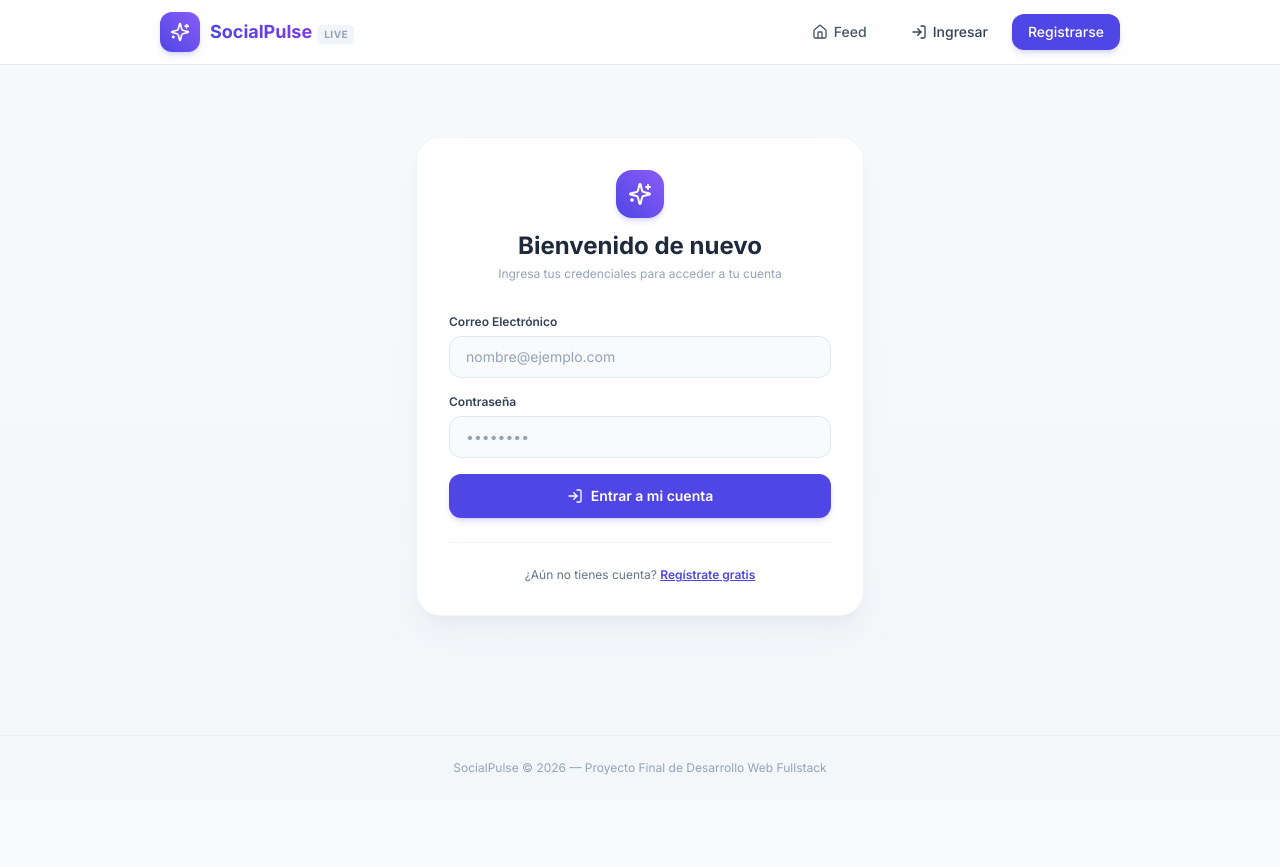
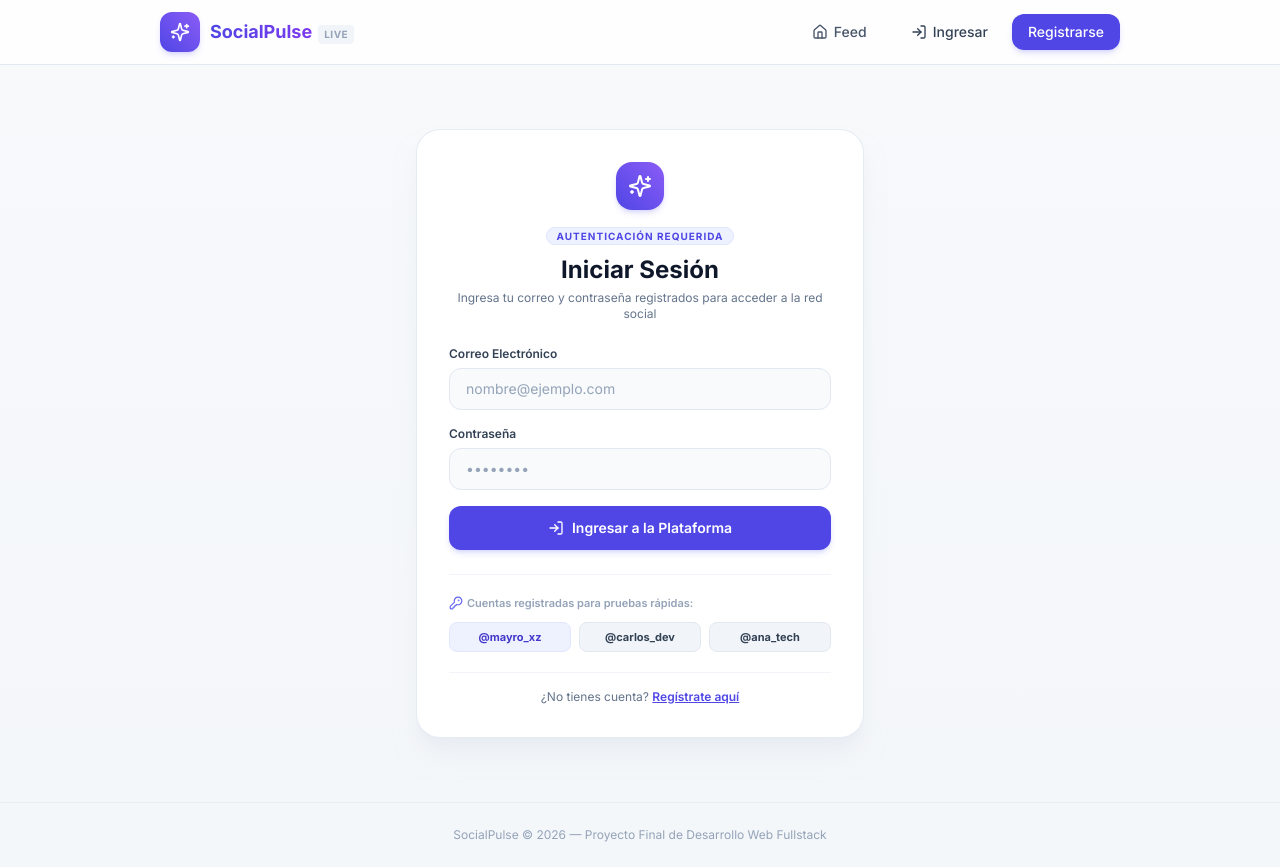
Before and after one commit to MayroGamerosXZ/Proyecto-Final-Red-Social, a Next.js app in the folder frontend/: page /login in a window 1280 px wide. Before the commit the page ends 800 px from the top, so only its background shows below. Built offline with nearby package versions, Linux system fonts and the light colour scheme; no server answers.

Commit message:
feat: solicitar login al ingresar al inicio y proteccion de rutas

```diff
--- a/frontend/src/app/(auth)/login/page.tsx
+++ b/frontend/src/app/(auth)/login/page.tsx
@@ -1,60 +1,82 @@
 'use client';
 
-import React, { useState } from 'react';
+import React, { useState, useEffect } from 'react';
 import Link from 'next/link';
 import { useRouter } from 'next/navigation';
 import { useAuth } from '../../../context/AuthContext';
-import { LogIn, Sparkles, AlertCircle } from 'lucide-react';
+import { LogIn, Sparkles, AlertCircle, ShieldCheck, KeyRound } from 'lucide-react';
 
 export default function LoginPage() {
   const router = useRouter();
-  const { login } = useAuth();
+  const { login, isAuthenticated, isLoading } = useAuth();
 
   const [email, setEmail] = useState('');
   const [password, setPassword] = useState('');
   const [error, setError] = useState('');
   const [loading, setLoading] = useState(false);
 
+  // Si ya tiene sesión activa, redirigir al feed
+  useEffect(() => {
+    if (!isLoading && isAuthenticated) {
+      router.replace('/');
+    }
+  }, [isLoading, isAuthenticated, router]);
+
   const handleSubmit = async (e: React.FormEvent) => {
     e.preventDefault();
     if (!email || !password) {
-      setError('Por favor complete todos los campos');
+      setError('Por favor ingresa tu correo y contraseña registrados');
       return;
     }
 
     try {
       setLoading(true);
       setError('');
-      await login(email, password);
-      router.push('/');
+      await login(email.trim(), password);
+      router.replace('/');
     } catch (err: any) {
-      setError(err.message || 'Error al iniciar sesión');
+      setError(err.message || 'Credenciales inválidas. Verifica tu correo y contraseña.');
     } finally {
       setLoading(false);
     }
   };
 
+  const handleQuickFill = (userEmail: string, userPass: string) => {
+    setEmail(userEmail);
+    setPassword(userPass);
+    setError('');
+  };
+
   return (
-    <div className="max-w-md mx-auto my-12">
-      <div className="bg-white rounded-3xl p-8 border border-slate-100 shadow-xl shadow-slate-200/50">
-        <div className="text-center mb-8">
+    <div className="max-w-md mx-auto my-6 sm:my-10 animate-in fade-in duration-200">
+      <div className="bg-white rounded-3xl p-6 sm:p-8 border border-slate-200/80 shadow-xl shadow-slate-200/50">
+        {/* Encabezado */}
+        <div className="text-center mb-6">
           <div className="w-12 h-12 rounded-2xl bg-gradient-to-tr from-indigo-600 to-violet-500 flex items-center justify-center text-white mx-auto mb-3 shadow-md shadow-indigo-500/20">
             <Sparkles className="w-6 h-6" />
           </div>
-          <h1 className="text-2xl font-bold text-slate-800">Bienvenido de nuevo</h1>
-          <p className="text-xs text-slate-400 mt-1">Ingresa tus credenciales para acceder a tu cuenta</p>
+          <span className="text-[10px] uppercase font-bold tracking-widest text-indigo-600 bg-indigo-50 px-2.5 py-0.5 rounded-full border border-indigo-100">
+            Autenticación Requerida
+          </span>
+          <h1 className="text-2xl font-bold text-slate-900 mt-2">Iniciar Sesión</h1>
+          <p className="text-xs text-slate-500 mt-1">
+            Ingresa tu correo y contraseña registrados para acceder a la red social
+          </p>
         </div>
 
         {error && (
-          <div className="mb-5 p-3 rounded-xl bg-red-50 border border-red-100 flex items-center space-x-2 text-xs text-red-600 font-medium">
+          <div className="mb-5 p-3 rounded-xl bg-red-50 border border-red-100 flex items-center space-x-2 text-xs text-red-600 font-medium animate-shake">
             <AlertCircle className="w-4 h-4 flex-shrink-0" />
             <span>{error}</span>
           </div>
         )}
 
+        {/* Formulario */}
         <form onSubmit={handleSubmit} className="space-y-4">
           <div>
-            <label className="block text-xs font-semibold text-slate-700 mb-1.5">Correo Electrónico</label>
+            <label className="block text-xs font-semibold text-slate-700 mb-1.5">
+              Correo Electrónico
+            </label>
             <input
               type="email"
               value={email}
@@ -66,7 +88,9 @@ export default function LoginPage() {
           </div>
 
           <div>
-            <label className="block text-xs font-semibold text-slate-700 mb-1.5">Contraseña</label>
+            <label className="block text-xs font-semibold text-slate-700 mb-1.5">
+              Contraseña
+            </label>
             <input
               type="password"
               value={password}
@@ -80,18 +104,50 @@ export default function LoginPage() {
           <button
             type="submit"
             disabled={loading}
-            className="w-full mt-2 flex items-center justify-center space-x-2 py-3 px-4 rounded-xl text-sm font-semibold text-white bg-indigo-600 hover:bg-indigo-700 disabled:opacity-50 transition-all shadow-md shadow-indigo-500/20"
+            className="w-full mt-2 flex items-center justify-center space-x-2 py-3 px-4 rounded-xl text-sm font-semibold text-white bg-indigo-600 hover:bg-indigo-700 disabled:opacity-50 transition-all shadow-md shadow-indigo-500/20 hover:shadow-lg"
           >
             <LogIn className="w-4 h-4" />
-            <span>{loading ? 'Iniciando sesión...' : 'Entrar a mi cuenta'}</span>
+            <span>{loading ? 'Validando credenciales...' : 'Ingresar a la Plataforma'}</span>
           </button>
         </form>
 
-        <div className="mt-6 pt-6 border-t border-slate-100 text-center">
+        {/* Accesos Rápidos de Prueba para el Evaluador */}
+        <div className="mt-6 pt-5 border-t border-slate-100">
+          <p className="text-[11px] font-semibold text-slate-400 mb-2.5 flex items-center gap-1">
+            <KeyRound className="w-3.5 h-3.5 text-indigo-500" />
+            Cuentas registradas para pruebas rápidas:
+          </p>
+          <div className="grid grid-cols-3 gap-2">
+            <button
+              type="button"
+              onClick={() => handleQuickFill('mayro@example.com', 'Password123!')}
+              className="px-2 py-1.5 bg-indigo-50 hover:bg-indigo-100 text-indigo-700 rounded-lg text-[11px] font-bold border border-indigo-100 transition-colors text-center"
+            >
+              @mayro_xz
+            </button>
+            <button
+              type="button"
+              onClick={() => handleQuickFill('carlos@example.com', 'Password123!')}
+              className="px-2 py-1.5 bg-slate-100 hover:bg-slate-200 text-slate-700 rounded-lg text-[11px] font-bold border border-slate-200 transition-colors text-center"
+            >
+              @carlos_dev
+            </button>
+            <button
+              type="button"
+              onClick={() => handleQuickFill('ana@example.com', 'Password123!')}
+              className="px-2 py-1.5 bg-slate-100 hover:bg-slate-200 text-slate-700 rounded-lg text-[11px] font-bold border border-slate-200 transition-colors text-center"
+            >
+              @ana_tech
+            </button>
+          </div>
+        </div>
+
+        {/* Enlace a Registro */}
+        <div className="mt-5 pt-4 border-t border-slate-100 text-center">
           <p className="text-xs text-slate-500">
-            ¿Aún no tienes cuenta?{' '}
+            ¿No tienes cuenta?{' '}
             <Link href="/register" className="font-semibold text-indigo-600 hover:text-indigo-700 underline">
-              Regístrate gratis
+              Regístrate aquí
             </Link>
           </p>
         </div>
--- a/frontend/src/app/(auth)/register/page.tsx
+++ b/frontend/src/app/(auth)/register/page.tsx
@@ -8,7 +8,7 @@ import { UserPlus, Sparkles, AlertCircle } from 'lucide-react';
 
 export default function RegisterPage() {
   const router = useRouter();
-  const { register } = useAuth();
+  const { register, isAuthenticated, isLoading } = useAuth();
 
   const [username, setUsername] = useState('');
   const [email, setEmail] = useState('');
@@ -17,6 +17,13 @@ export default function RegisterPage() {
   const [bio, setBio] = useState('');
   const [error, setError] = useState('');
   const [loading, setLoading] = useState(false);
+
+  // Si ya tiene sesión activa, redirigir al feed
+  React.useEffect(() => {
+    if (!isLoading && isAuthenticated) {
+      router.replace('/');
+    }
+  }, [isLoading, isAuthenticated, router]);
 
   const handleSubmit = async (e: React.FormEvent) => {
     e.preventDefault();
```
Also changed, not shown: frontend/src/app/page.tsx (+34 -9 lines).
